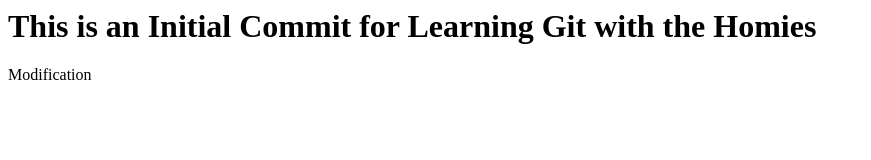
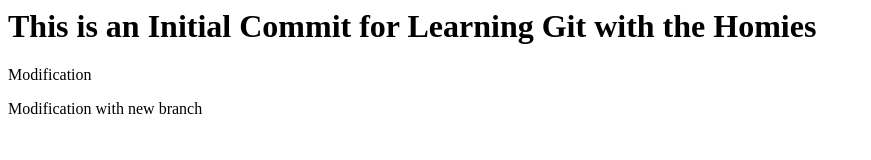
Before and after one commit to oobohP/git-lesson, a plain HTML site: page index.html in a window 1280 px wide. Shown: the whole page, without its empty margins (0-871 px from the left). Drawn offline with Linux system fonts and the light colour scheme.

Commit message:
added changes to index.html

```diff
--- a/index.html
+++ b/index.html
@@ -1,4 +1,5 @@
 <html>
 	<h1>This is an Initial Commit for Learning Git with the Homies</h1>
 	<p> Modification </p>
+	<p> Modification with new branch</p>
 <html>
```
